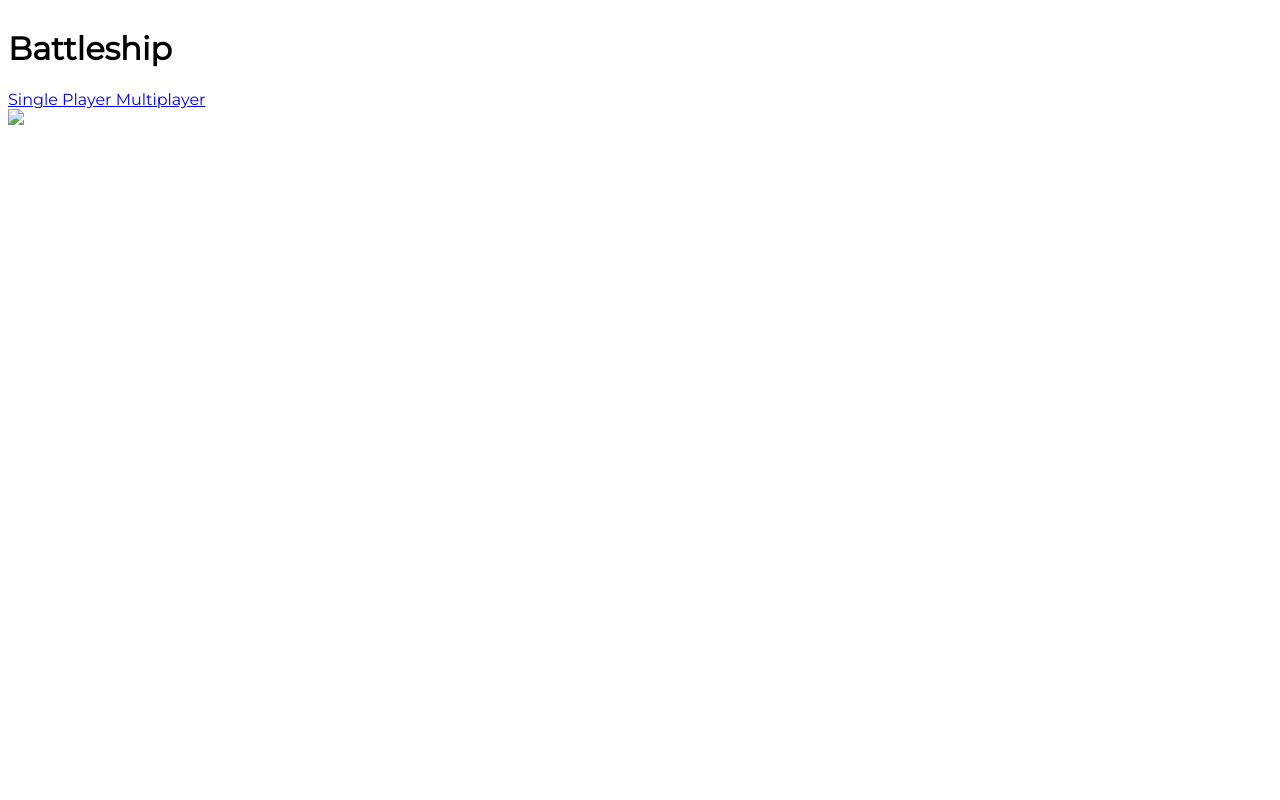
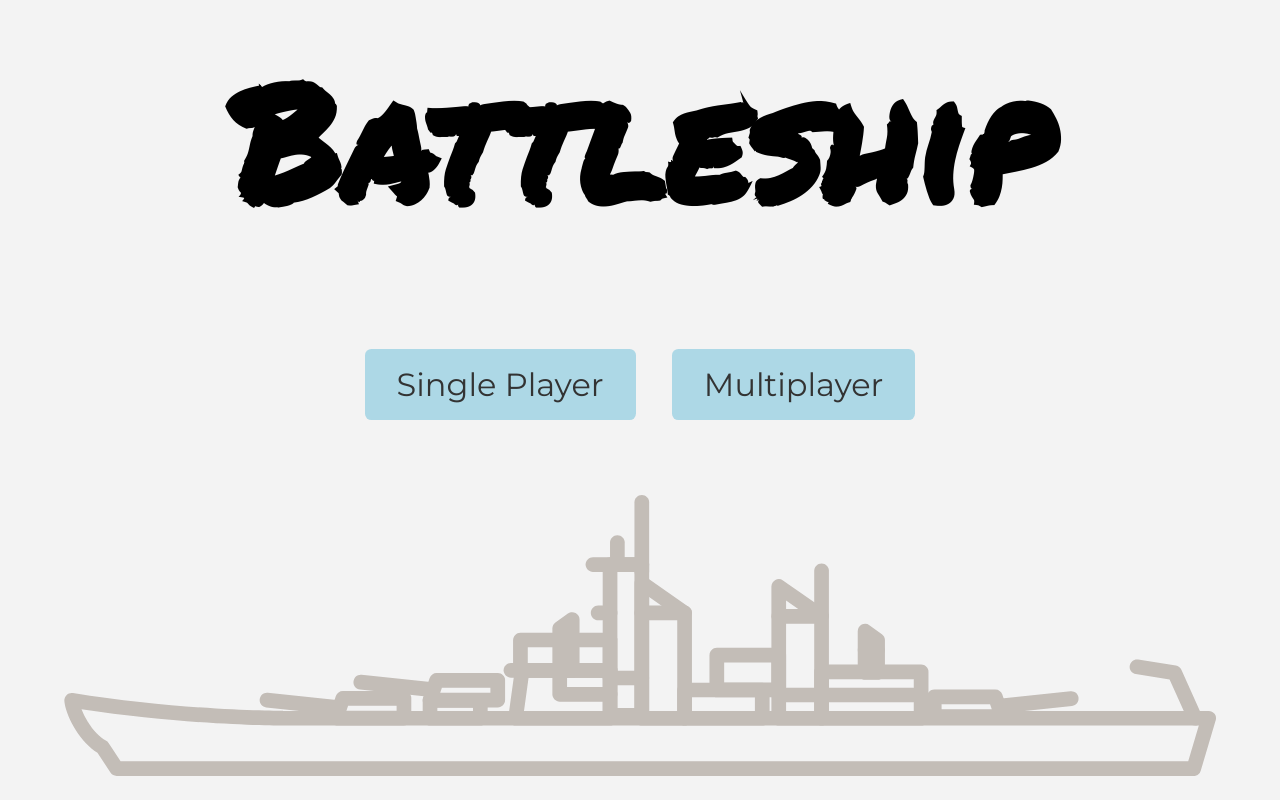
Before and after one commit to ShannonTJ/javascript-battleship, a website: page public/index.html in a window 1280 px wide. Drawn offline with Linux system fonts and the light colour scheme.

Commit message:
splash page done

```diff
--- a/public/index.html
+++ b/public/index.html
@@ -5,19 +5,21 @@
     <meta charset="UTF-8">
     <meta name="viewport" content="width=device-width, initial-scale=1.0">
     <title>Javascript Battleship</title>
-    <link rel="stylesheet" href="style.css">
+    <link rel="stylesheet" type="text/css" href="style.css">
     <link href="https://fonts.googleapis.com/css2?family=Permanent+Marker&display=swap" rel="stylesheet">
     <link href="https://fonts.googleapis.com/css2?family=Montserrat&display=swap" rel="stylesheet">
 </head>
 
 <body>
+
 <div class="splash-container">
     <h1 class="splash-title">Battleship</h1>
     <div>
-        <a href="/singleplayer.html">Single Player</button>
-        <a href="/multiplayer.html">Multiplayer</button>
+        <a href="/singleplayer.html" class="btn splash-btn">Single Player</a>
+        <a href="/multiplayer.html" class="btn splash-btn">Multiplayer</a>
     </div>
 </div>
+
 <img src="/images/battleship-large.svg" class="splash-battleship-image"/>
 
 </body>
--- a/public/style.css
+++ b/public/style.css
@@ -1,17 +1,66 @@
 body {
+  margin: 0;
+  background-color: #f3f3f3;
+  overflow-x: hidden;
+}
+
+*,
+*::before,
+*::after {
   font-family: "Montserrat", sans-serif;
+  box-sizing: border-box;
 }
 
 .splash-container {
   display: flex;
   flex-direction: column;
+  justify-content: center;
+  align-items: center;
+  height: 40vh;
 }
 
-.test {
+.splash-title {
   font-family: "Permanent Marker", cursive;
+  font-size: 10rem;
 }
 
-.container {
+.btn {
+  background-color: lightblue;
+  padding: 0.5em 1em;
+  outline: none;
+  border: none;
+  text-decoration: none;
+  cursor: pointer;
+  border-radius: 0.2em;
+  color: #333;
+}
+
+.btn:hover,
+.btn:focus {
+  background-color: cadetblue;
+}
+
+.splash-btn {
+  font-size: 2rem;
+  margin-left: 2rem;
+}
+
+.splash-btn:first-child {
+  margin-left: 0;
+}
+
+.splash-battleship-image {
+  position: absolute;
+  bottom: 3vh;
+  left: 5vw;
+  max-width: 90%;
+  height: auto;
+  transform: rotateY(180deg);
+  pointer-events: none;
+  opacity: 0.25;
+}
+
+/* .container {
   display: flex;
 }
 
@@ -151,4 +200,4 @@ body {
 
 span.green {
   background: green;
-}
+} */
```
Also changed, not shown: public/multiplayer.html (added, +76 -0 lines), public/images/battleship-large.svg (added).
